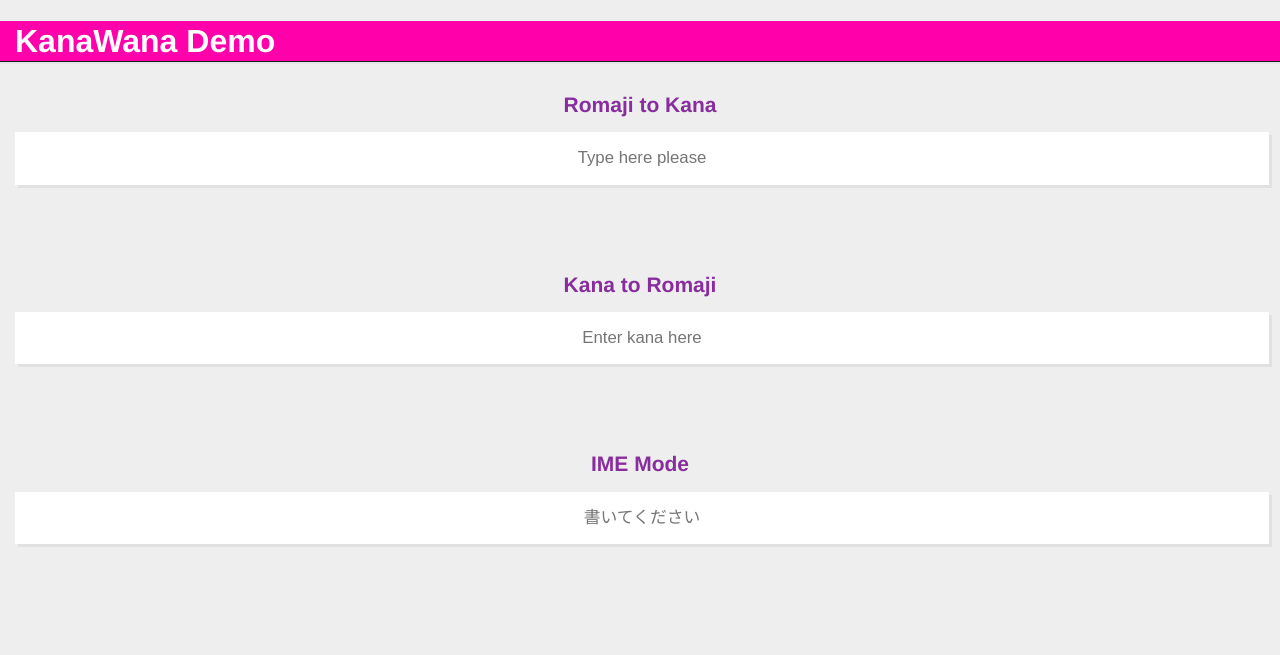
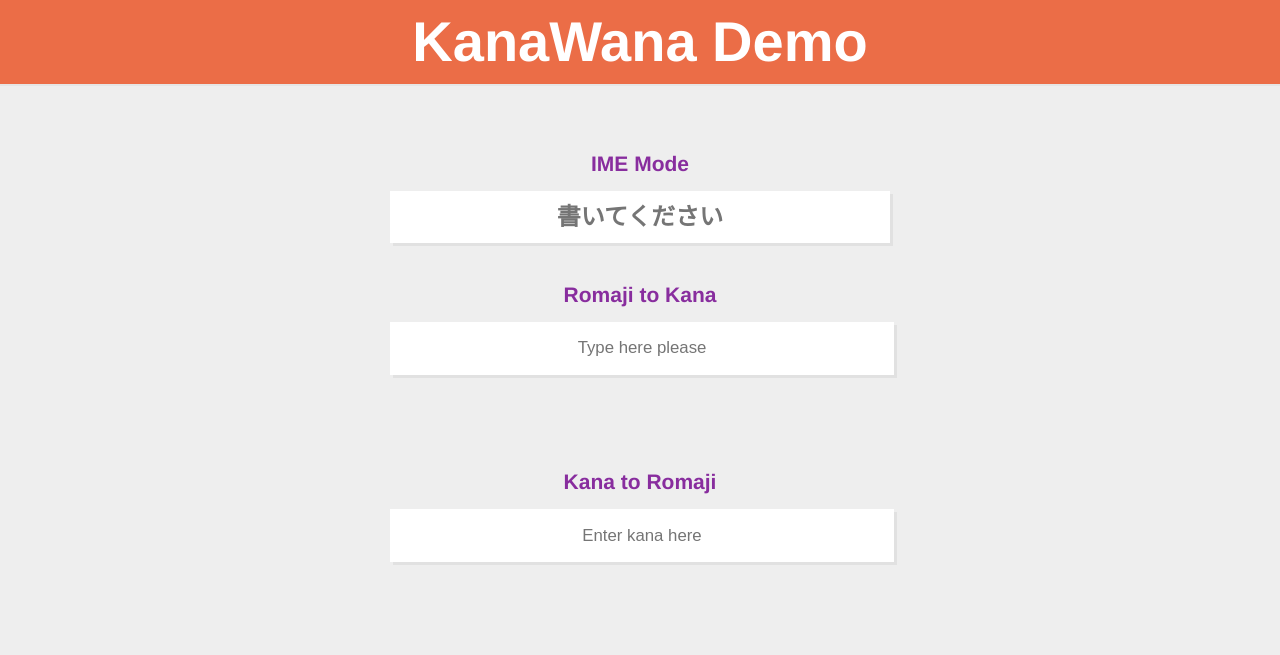
Before and after one commit to Kaniwani/KanaWana, a website built with webpack: page index.html in a window 1280 px wide. Built offline with nearby package versions, Linux system fonts and the light colour scheme.

Commit message:
update demo page

```diff
--- a/index.html
+++ b/index.html
@@ -44,11 +44,10 @@
 	.kw-site-header {
 		display: block;
 		color: #e5e5e5;
-		background-color: #F0A;
-		border-bottom: 1px solid #1a1a1a;
+		background-color: hsl(14, 80%, 60%);
 		width: auto;
-		height: 40px;
 		padding: 0px;
+		text-align: center;
 		font-size: 1.2em;
 		-webkit-appearance: none;
 		-webkit-box-shadow: 0px 2px 0 #e5e5e5;
@@ -57,10 +56,10 @@
 	}
 
 	.kw-site-name {
-		margin-left: 15px;
-		padding-top: 10px;
+		margin-top: 0;
+		padding: 2rem;
 		text-decoration: none;
-		font-size: 32px;
+		font-size: calc(7vmin);
 		color: white;
 	}
 
@@ -79,14 +78,43 @@
 		box-shadow: 3px 3px 0 #e1e1e1;
 	}
 
+	main {
+		display: flex;
+		justify-content: center;
+		align-items: center;
+		align-content: flex-start;
+		flex-direction: column;
+		max-width: 80vw;
+		margin-left: auto;
+		margin-right: auto;
+	}
+
+	@media (min-width: 500px) {
+		main > section {
+			min-width: 500px;
+		}
+	}
+
+	#input-IME {
+		font-size: 24px;
+		color: #0093AA;
+		font-weight: bold;
+		height: auto;
+		padding: .5em;
+		margin-bottom: 1.5rem;
+		max-width: calc(100% - 1em);
+	}
+
 	.output {
 		font-weight: bold;
 		font-size: 32px;
-		width: 100%;
-		height: 40px;
+		line-height: 1.2;
+		max-width: calc(100% - 1.5rem);
+		min-height: calc(56px - 1rem);
+		padding: .5rem .75rem;
 		text-align: center;
-		padding-top: 20px;
-		margin-bottom: 30px;
+		margin-top: .5rem;
+		margin-bottom: 1rem;
 		color: #0093DD;
 		-webkit-appearance: none;
 		-webkit-text-shadow: 0px 3px 0 #eee;
@@ -96,28 +124,31 @@
 	</style>
 
 </head>
-
 <body>
 
-	<div>
+		<header class="kw-site-header">
+			<h1 class="kw-site-name">KanaWana Demo</h1>
+		</header>
 
-		<div class="kw-site-header">
-			<h1 class="kw-site-name">KanaWana Demo</h1>
-		</div>
+		<main class="kw-content">
+			<section>
+				<h2>IME Mode</h2>
+				<input id="input-IME" autofocus autocapitalize="off" autocomplete="off" autocorrect="off" placeholder="書いてください" type="text" lang="ja">
+			</section>
 
-		<div class="kw-content">
+			<section>
+				<h2>Romaji to Kana</h2>
+				<input id="input-translit" autocapitalize="off" autocomplete="off" autocorrect="off" placeholder="Type here please" type="text" lang="en">
+				<p class="output" id="output-kana" lang="ja"></p>
+			</section>
 
-			<h2>Romaji to Kana</h2>
-			<input id="input-translit" autofocus="true" autocapitalize="off" autocomplete="off" autocorrect="off" placeholder="Type here please" type="text" lang="en">
-			<div class="output" id="output-kana" lang="ja"></div>
+			<section>
+				<h2>Kana to Romaji</h2>
+				<input id="input-kana" autocapitalize="off" autocomplete="off" autocorrect="off" placeholder="Enter kana here" type="text" lang="ja">
+				<p class="output" id="output-romaji" lang="en"></p>
+			</section>
 
-			<h2>Kana to Romaji</h2>
-			<input id="input-kana" autofocus="true" autocapitalize="off" autocomplete="off" autocorrect="off" placeholder="Enter kana here" type="text" lang="ja">
-			<div class="output" id="output-romaji" lang="en"></div>
-
-			<h2>IME Mode</h2>
-			<input id="input-IME" autofocus="true" autocapitalize="off" autocomplete="off" autocorrect="off" placeholder="書いてください" type="text" lang="ja">
-		</div>
+		</main>
 
 		<script type="text/javascript" src="build/kanawana.js"></script>
 		<script type="text/javascript">
--- a/src/index.js
+++ b/src/index.js
@@ -57,6 +57,8 @@
   toRomaji,
 };
 
-window.kanawana = kanawana;
+if (window) {
+  window.kanawana = kanawana;
+}
 
 export default kanawana;
```
Also changed, not shown: build/kanawana.min.js.
